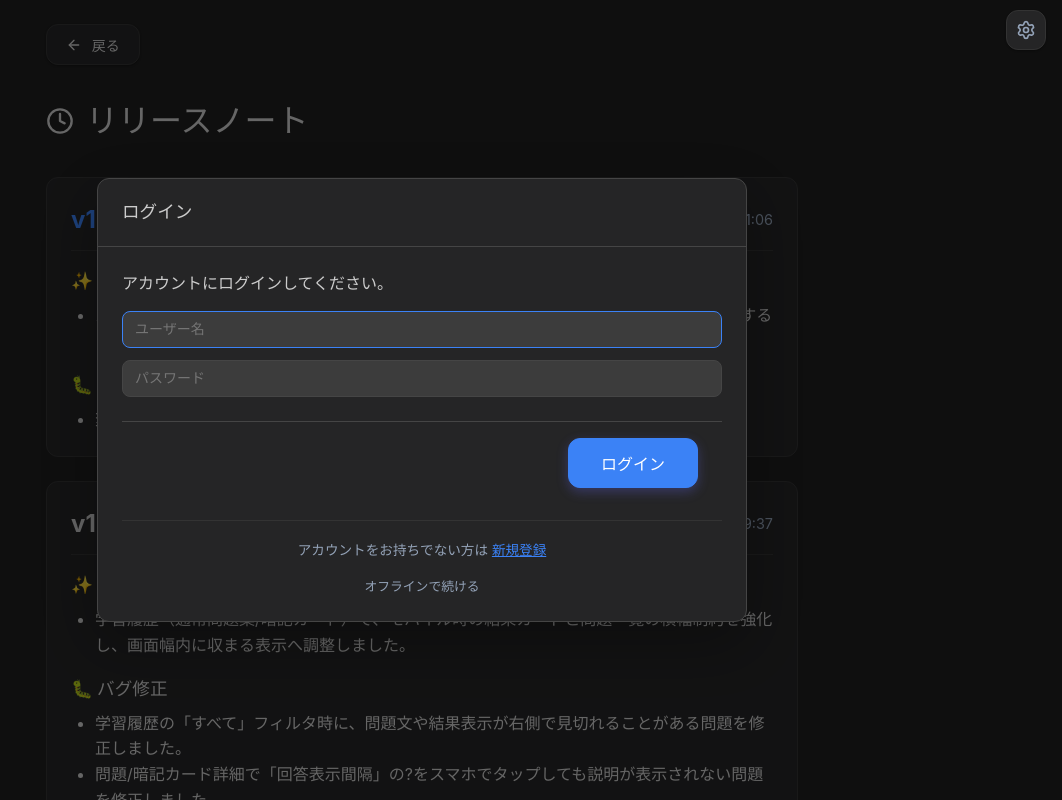
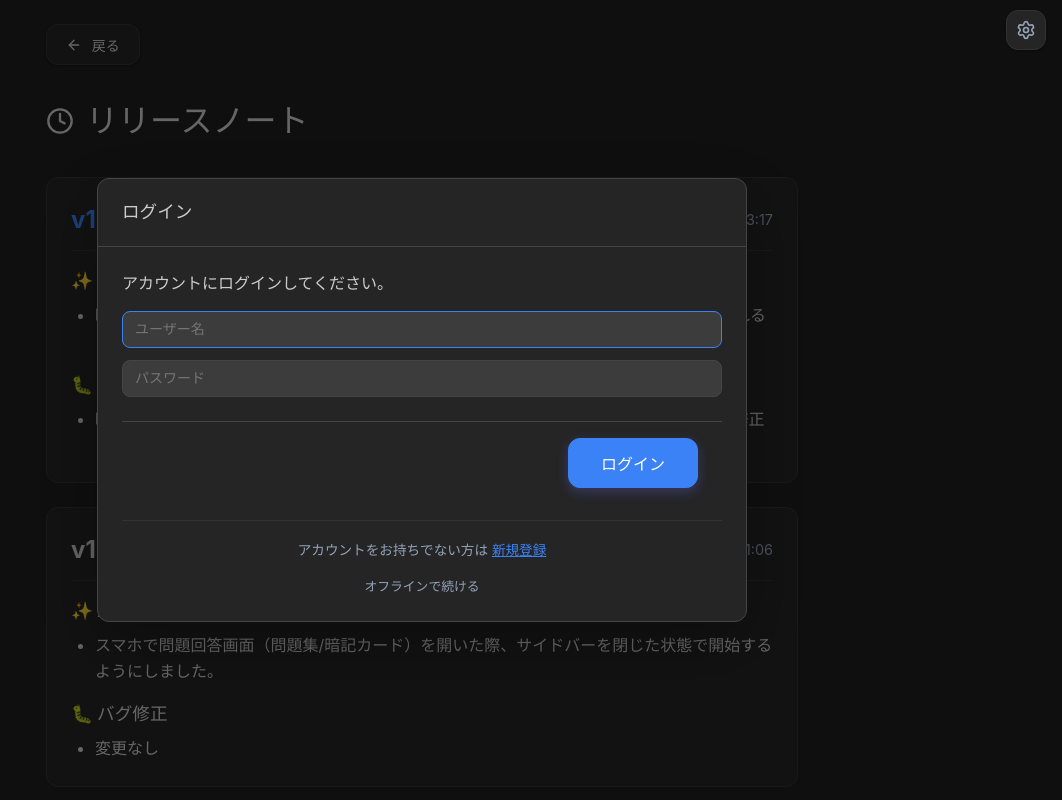
Before and after one commit to toyo-masa/my-study-app, a React (Vite) app: page /release-notes in a window 1280 px wide. Shown: the whole page, without its empty margins (218-1280 px from the left). Built offline with nearby package versions, Linux system fonts and the light colour scheme; no server answers.

Commit message:
Fix memorization review schedule updates

```diff
--- a/package.json
+++ b/package.json
@@ -1,7 +1,7 @@
 {
   "name": "qa",
   "private": true,
-  "version": "1.16.13",
+  "version": "1.16.14",
   "type": "module",
   "scripts": {
     "dev": "vite",
--- a/src/pages/MemorizationRoute.tsx
+++ b/src/pages/MemorizationRoute.tsx
@@ -6,9 +6,10 @@ import { QuizSessionLayout } from '../components/QuizSessionLayout';
 import { NotFoundView } from '../components/NotFoundView';
 import { ConfirmationModal } from '../components/ConfirmationModal';
 import { useActiveQuizSetFromRoute } from '../hooks/useActiveQuizSetFromRoute';
-import { getQuestionsForQuizSet, addHistory } from '../db';
-import type { Question, QuizHistory, HistoryMode, FeedbackTimingMode } from '../types';
+import { getQuestionsForQuizSet, addHistory, getReviewSchedulesForQuizSet, upsertReviewSchedulesBulk } from '../db';
+import type { Question, QuizHistory, HistoryMode, FeedbackTimingMode, ReviewSchedule } from '../types';
 import { saveSessionToStorage, loadSessionFromStorage, clearSessionFromStorage, loadQuizSetSettings, applyShuffleSettings } from '../utils/quizSettings';
+import { calculateNextDue, calculateNextInterval, loadReviewIntervalSettings, updateConsecutiveCorrect } from '../utils/spacedRepetition';
 
 const isMobileViewport = () => {
     if (typeof window === 'undefined') return false;
@@ -714,6 +715,32 @@ export const MemorizationRoute: React.FC = () => {
 
         try {
             await addHistory(history);
+
+            if (activeQuizSet?.id !== undefined && finalLogs.length > 0) {
+                const existingSchedules = await getReviewSchedulesForQuizSet(activeQuizSet.id);
+                const intervalByQuestionId = new Map(existingSchedules.map(s => [s.questionId, s.intervalDays]));
+                const consecutiveByQuestionId = new Map(existingSchedules.map(s => [s.questionId, s.consecutiveCorrect]));
+                const reviewIntervalSettings = loadReviewIntervalSettings();
+
+                const schedulesToUpdate: (Omit<ReviewSchedule, 'id'> & { id?: number })[] = finalLogs.map((log) => {
+                    const currentInterval = intervalByQuestionId.get(log.questionId) ?? 1;
+                    const currentConsecutive = consecutiveByQuestionId.get(log.questionId) ?? 0;
+                    const intervalDays = calculateNextInterval(log.isMemorized, 'high', currentInterval, reviewIntervalSettings);
+                    const nextDue = calculateNextDue(intervalDays);
+                    const consecutiveCorrect = updateConsecutiveCorrect(log.isMemorized, currentConsecutive);
+
+                    return {
+                        questionId: log.questionId,
+                        quizSetId: activeQuizSet.id!,
+                        intervalDays,
+                        nextDue,
+                        lastReviewedAt: new Date().toISOString(),
+                        consecutiveCorrect,
+                    };
+                });
+
+                await upsertReviewSchedulesBulk(schedulesToUpdate);
+            }
         } catch (e) {
             console.error('Failed to save history', e);
         }
--- a/src/pages/ReleaseNotesRoute.tsx
+++ b/src/pages/ReleaseNotesRoute.tsx
@@ -10,6 +10,16 @@ type ReleaseNote = {
 };
 
 const releaseNotes: ReleaseNote[] = [
+    {
+        version: '1.16.14',
+        date: '2026年2月24日 03:17',
+        improvements: [
+            '暗記カードの学習完了時にも復習スケジュールを更新し、翌日以降の復習ボードに反映されるようにしました。',
+        ],
+        fixes: [
+            '暗記カードを解いても復習ボードへ予定が登録されず、次回復習日が表示されない問題を修正しました。',
+        ],
+    },
     {
         version: '1.16.13',
         date: '2026年2月23日 21:06',
```
